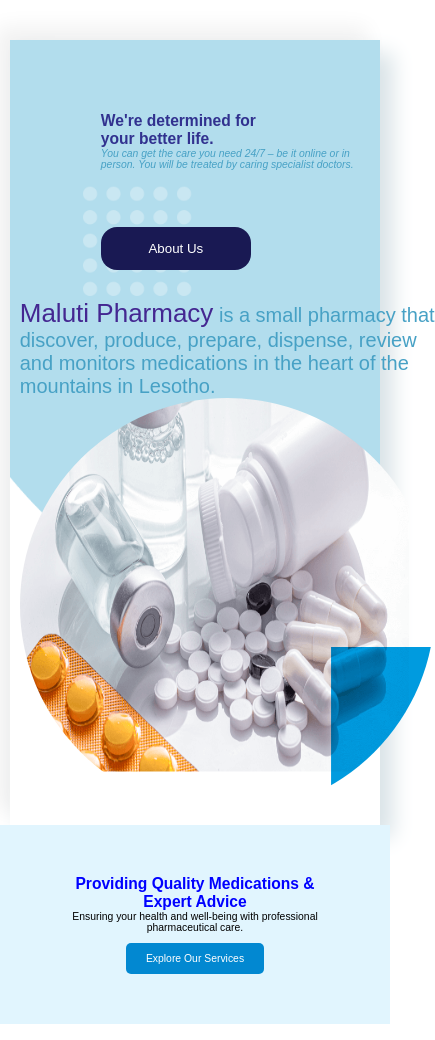
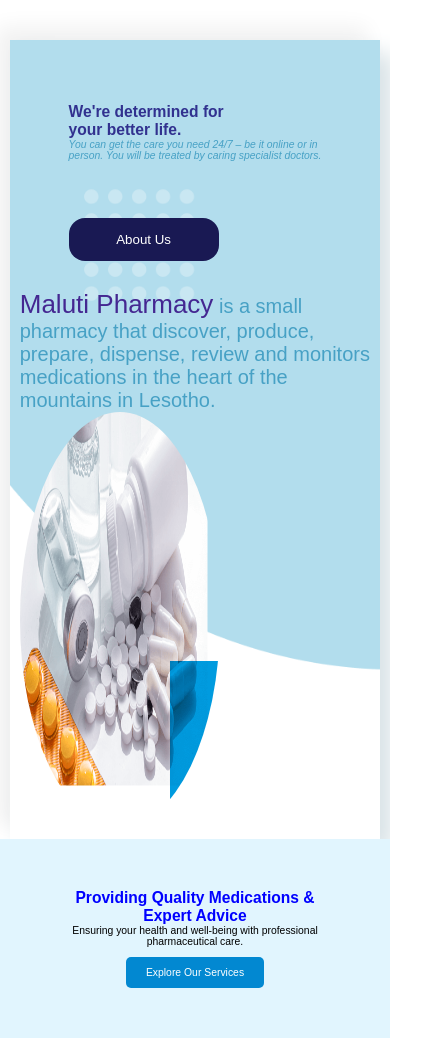
Before and after one commit to Molomomohale/pharmacy, a plain HTML site: page index.html in a window 390 px wide. Shown: the part 60-1100 px from the top of the page, 435 px wide, since content can reach past the window. Drawn offline with nearby package versions, Linux system fonts and the light colour scheme; files whose address does not match are found by name.

Commit message:
Update pharmacy.css

```diff
--- a/pharmacy.css
+++ b/pharmacy.css
@@ -790,6 +790,9 @@ section{
   .contact-container {
     padding: 15px;
   }
+	.col-md-5 img{
+		width: 200px;
+	}
 }
 
 @media (max-width: 480px) {
```
